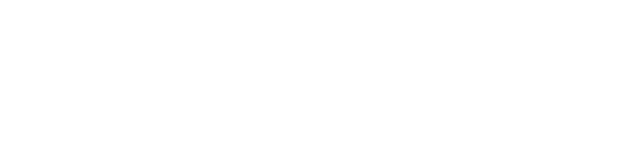
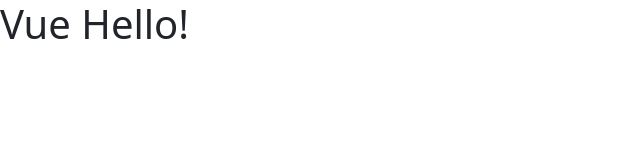
Before and after one commit to ChiaraPontello/vue-hello, a plain HTML site: page index.html in a window 1280 px wide. Shown: the whole page, without its empty margins (0-640 px from the left). Drawn offline with nearby package versions, Linux system fonts and the light colour scheme.

Commit message:
h1 message.

```diff
--- a/index.html
+++ b/index.html
@@ -9,6 +9,15 @@
     <title>Document</title>
 </head>
 <body>
+
+    <div id="app">
+        <h1  id="name"> {{message}} </h1>
+     </div>
+
+
+
+
+
     <script src="https://unpkg.com/vue@3/dist/vue.global.js"></script>
     <script src="js/script.js"></script>
 </body>
--- a/js/script.js
+++ b/js/script.js
@@ -0,0 +1,10 @@
+const {createApp} = Vue;
+
+const miaApp = createApp({
+    data() {
+        return {
+            message: 'Vue Hello!',
+        }
+    }
+});
+miaApp.mount('#app');
```
